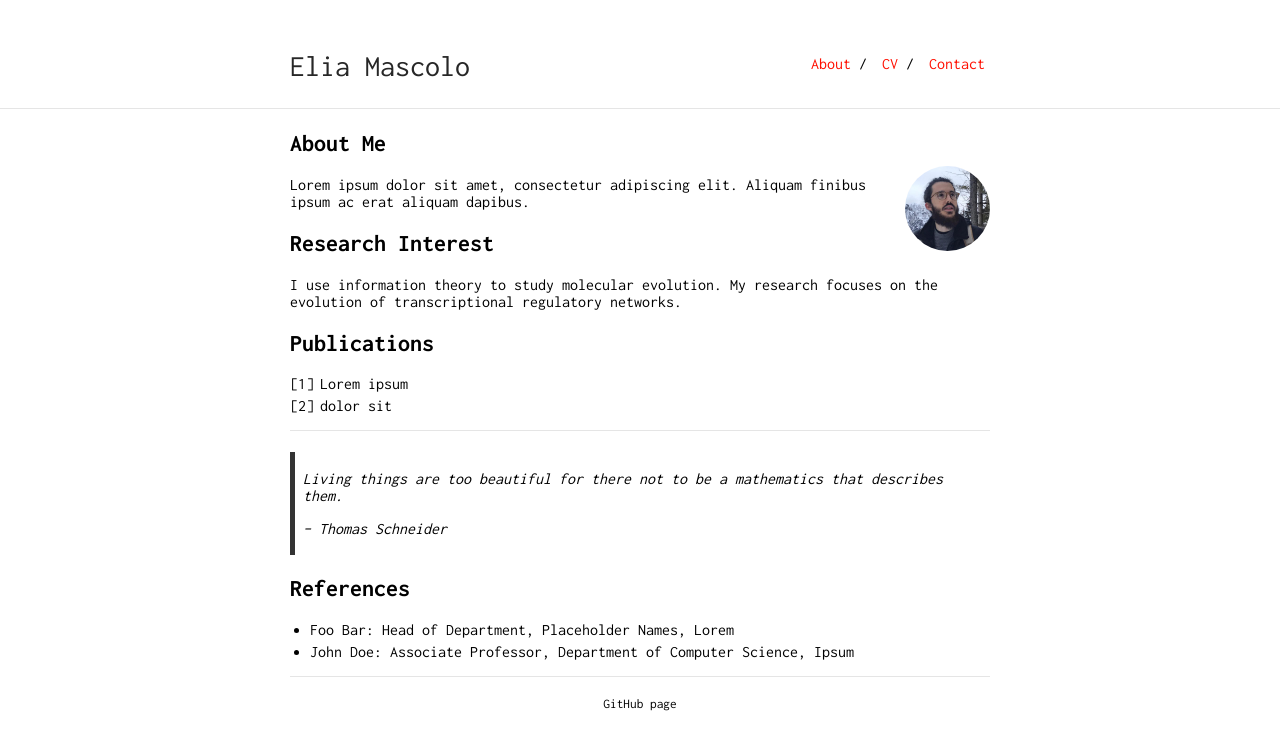
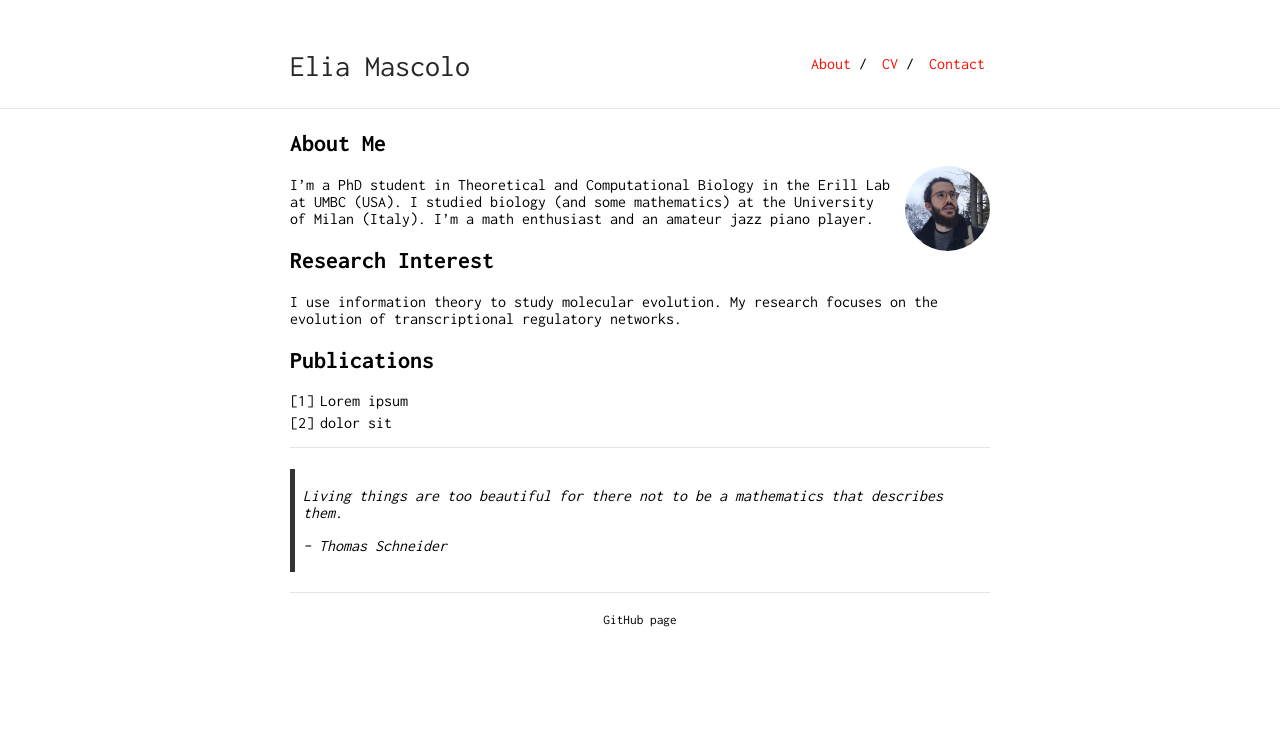
Before and after one commit to eliamascolo/eliamascolo.github.io, a Jekyll site: the page built from index.md, in a window 1280 px wide. Shown: the top 750 px of the page. Built offline with Jekyll 4.4.1, drawn with Linux system fonts in a browser that asks for light colours; our own code applies the rules of GitHub Pages for plain Markdown files.

Commit message:
Update index.md

```diff
--- a/index.md
+++ b/index.md
@@ -6,7 +6,9 @@ layout: default
 
 <img class="profile-picture" src="profile_picture_mountain.jpg">
 
-Lorem ipsum dolor sit amet, consectetur adipiscing elit. Aliquam finibus ipsum ac erat aliquam dapibus.
+I'm a PhD student in Theoretical and Computational Biology in the Erill Lab at UMBC (USA).
+I studied biology (and some mathematics) at the University of Milan (Italy).
+I'm a math enthusiast and an amateur jazz piano player.
 
 ## Research Interest
 
@@ -23,9 +25,3 @@ I use information theory to study molecular evolution. My research focuses on th
 > Living things are too beautiful for there not to be a mathematics that describes them.
 >
 > -- <cite>Thomas Schneider</cite>
-
-
-## References
-
-* Foo Bar: Head of Department, Placeholder Names, Lorem
-* John Doe: Associate Professor, Department of Computer Science, Ipsum
```
